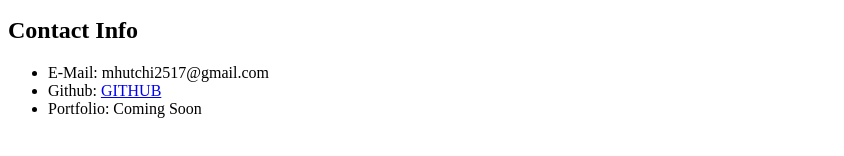
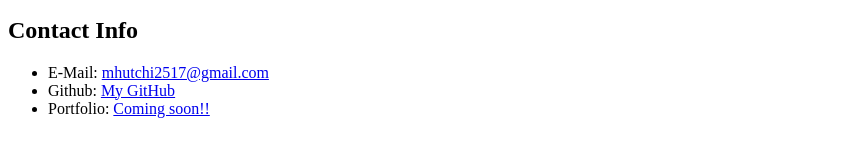
Before and after one commit to maxhutch102/Bootcamp_Activities, a plain HTML site: page Student_Bio_Activity4.html in a window 1280 px wide. Shown: the part 368-524 px from the top of the page, without its empty margins (0-844 px from the left). Drawn offline with Linux system fonts and the light colour scheme.

Commit message:
update to student bio

```diff
--- a/Student_Bio_Activity4.html
+++ b/Student_Bio_Activity4.html
@@ -18,11 +18,11 @@
 
     <h2> Contact Info</h2>
     <ul>
-        <li>E-Mail: <a>mhutchi2517@gmail.com</a></li>
+        <li>E-Mail: <a href="mhutchi2517@gmail.com">mhutchi2517@gmail.com</a></li>
 
-        <li>Github: <a href="mhutchi2517@gmail.com">GITHUB</a></li>
+        <li>Github: <a href="https://github.com/maxhutch102">My GitHub</a></li>
 
-        <li>Portfolio: Coming Soon</li>
+        <li>Portfolio: <a href="#">Coming soon!!</a></li>
     </ul>
 </body>
 
```
